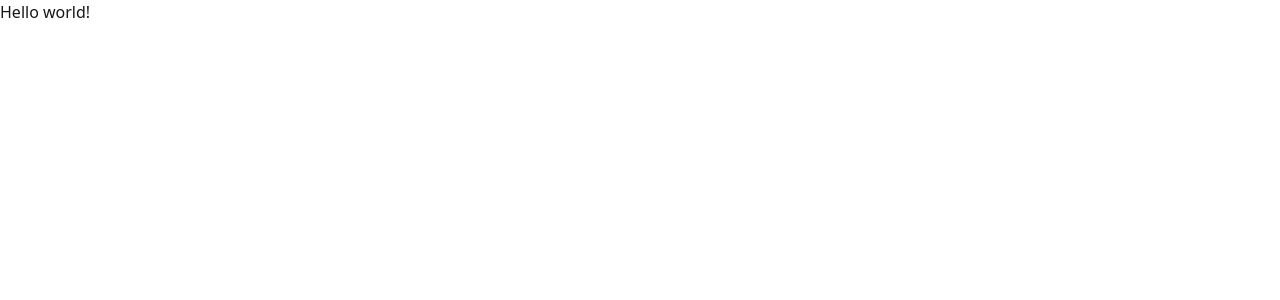
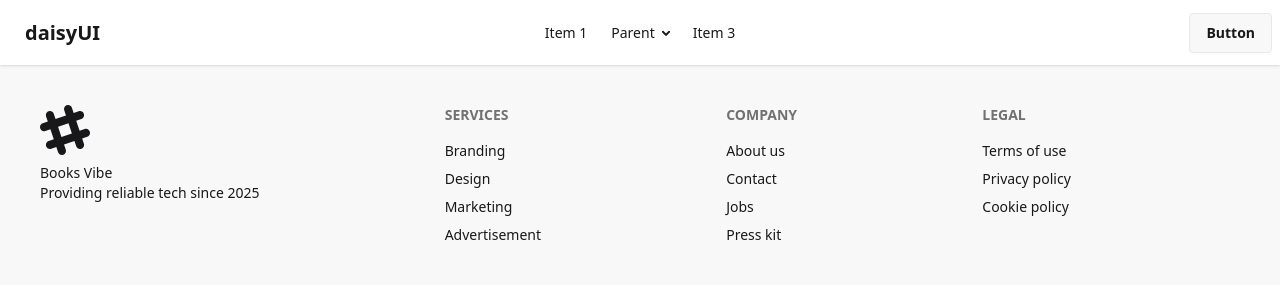
Before and after one commit to abrarasif11/Books-Vibe, a React (Vite) app: page / in a window 1280 px wide. Shown: the top 300 px of the page. Built offline with nearby package versions, Linux system fonts and the light colour scheme.

Commit message:
footer-added

```diff
--- /dev/null
+++ b/src/Component/Footer/Footer.jsx
@@ -0,0 +1,48 @@
+import React from "react";
+
+const Footer = () => {
+  return (
+    <footer className="footer sm:footer-horizontal bg-base-200 text-base-content p-10">
+      <aside>
+        <svg
+          width="50"
+          height="50"
+          viewBox="0 0 24 24"
+          xmlns="http://www.w3.org/2000/svg"
+          fillRule="evenodd"
+          clipRule="evenodd"
+          className="fill-current"
+        >
+          <path d="M22.672 15.226l-2.432.811.841 2.515c.33 1.019-.209 2.127-1.23 2.456-1.15.325-2.148-.321-2.463-1.226l-.84-2.518-5.013 1.677.84 2.517c.391 1.203-.434 2.542-1.831 2.542-.88 0-1.601-.564-1.86-1.314l-.842-2.516-2.431.809c-1.135.328-2.145-.317-2.463-1.229-.329-1.018.211-2.127 1.231-2.456l2.432-.809-1.621-4.823-2.432.808c-1.355.384-2.558-.59-2.558-1.839 0-.817.509-1.582 1.327-1.846l2.433-.809-.842-2.515c-.33-1.02.211-2.129 1.232-2.458 1.02-.329 2.13.209 2.461 1.229l.842 2.515 5.011-1.677-.839-2.517c-.403-1.238.484-2.553 1.843-2.553.819 0 1.585.509 1.85 1.326l.841 2.517 2.431-.81c1.02-.33 2.131.211 2.461 1.229.332 1.018-.21 2.126-1.23 2.456l-2.433.809 1.622 4.823 2.433-.809c1.242-.401 2.557.484 2.557 1.838 0 .819-.51 1.583-1.328 1.847m-8.992-6.428l-5.01 1.675 1.619 4.828 5.011-1.674-1.62-4.829z"></path>
+        </svg>
+        <p>
+         Books Vibe
+          <br />
+          Providing reliable tech since 2025
+        </p>
+      </aside>
+      <nav>
+        <h6 className="footer-title">Services</h6>
+        <a className="link link-hover">Branding</a>
+        <a className="link link-hover">Design</a>
+        <a className="link link-hover">Marketing</a>
+        <a className="link link-hover">Advertisement</a>
+      </nav>
+      <nav>
+        <h6 className="footer-title">Company</h6>
+        <a className="link link-hover">About us</a>
+        <a className="link link-hover">Contact</a>
+        <a className="link link-hover">Jobs</a>
+        <a className="link link-hover">Press kit</a>
+      </nav>
+      <nav>
+        <h6 className="footer-title">Legal</h6>
+        <a className="link link-hover">Terms of use</a>
+        <a className="link link-hover">Privacy policy</a>
+        <a className="link link-hover">Cookie policy</a>
+      </nav>
+    </footer>
+  );
+};
+
+export default Footer;
--- /dev/null
+++ b/src/Component/Header/Header.jsx
@@ -0,0 +1,80 @@
+import React from "react";
+
+const Header = () => {
+  return (
+    <div className="navbar bg-base-100 shadow-sm">
+      <div className="navbar-start">
+        <div className="dropdown">
+          <div tabIndex={0} role="button" className="btn btn-ghost lg:hidden">
+            <svg
+              xmlns="http://www.w3.org/2000/svg"
+              className="h-5 w-5"
+              fill="none"
+              viewBox="0 0 24 24"
+              stroke="currentColor"
+            >
+              {" "}
+              <path
+                strokeLinecap="round"
+                strokeLinejoin="round"
+                strokeWidth="2"
+                d="M4 6h16M4 12h8m-8 6h16"
+              />{" "}
+            </svg>
+          </div>
+          <ul
+            tabIndex={0}
+            className="menu menu-sm dropdown-content bg-base-100 rounded-box z-1 mt-3 w-52 p-2 shadow"
+          >
+            <li>
+              <a>Item 1</a>
+            </li>
+            <li>
+              <a>Parent</a>
+              <ul className="p-2">
+                <li>
+                  <a>Submenu 1</a>
+                </li>
+                <li>
+                  <a>Submenu 2</a>
+                </li>
+              </ul>
+            </li>
+            <li>
+              <a>Item 3</a>
+            </li>
+          </ul>
+        </div>
+        <a className="btn btn-ghost text-xl">daisyUI</a>
+      </div>
+      <div className="navbar-center hidden lg:flex">
+        <ul className="menu menu-horizontal px-1">
+          <li>
+            <a>Item 1</a>
+          </li>
+          <li>
+            <details>
+              <summary>Parent</summary>
+              <ul className="p-2">
+                <li>
+                  <a>Submenu 1</a>
+                </li>
+                <li>
+                  <a>Submenu 2</a>
+                </li>
+              </ul>
+            </details>
+          </li>
+          <li>
+            <a>Item 3</a>
+          </li>
+        </ul>
+      </div>
+      <div className="navbar-end">
+        <a className="btn">Button</a>
+      </div>
+    </div>
+  );
+};
+
+export default Header;
--- /dev/null
+++ b/src/Component/Layout/Layout.jsx
@@ -0,0 +1,16 @@
+import React from 'react'
+import Header from '../Header/Header'
+import Footer from '../Footer/Footer'
+import { Outlet } from 'react-router-dom'
+
+const Layout = () => {
+  return (
+    <div>
+      <Header/>
+      <Outlet/>
+      <Footer/>
+    </div>
+  )
+}
+
+export default Layout
--- a/src/main.jsx
+++ b/src/main.jsx
@@ -6,11 +6,12 @@ import {
   createBrowserRouter,
   RouterProvider,
 } from "react-router-dom";
+import Layout from './Component/Layout/Layout.jsx';
 
 const router = createBrowserRouter([
   {
     path: "/",
-    element: <div>Hello world!</div>,
+    element: <Layout/>
   },
 ]);
 
```
